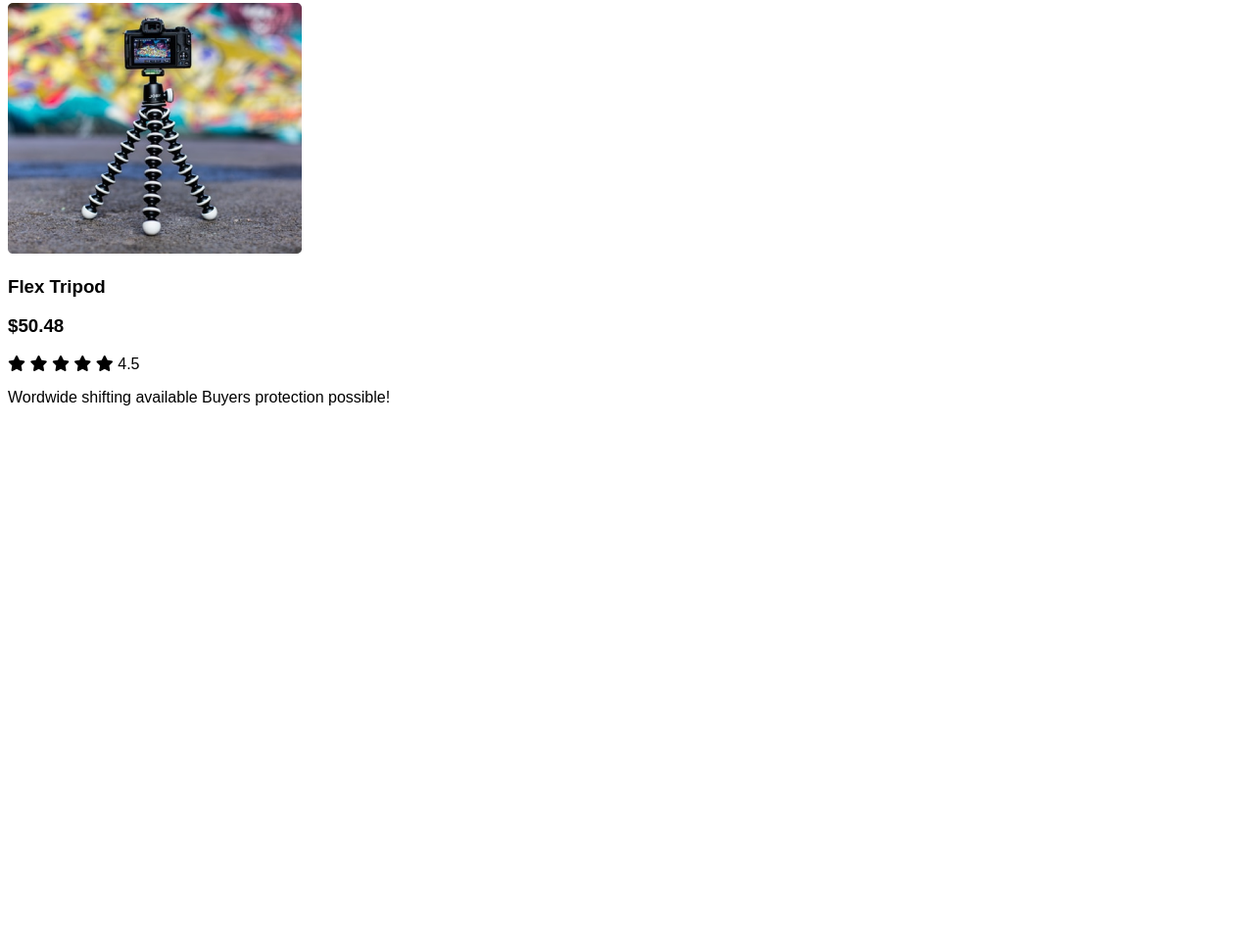
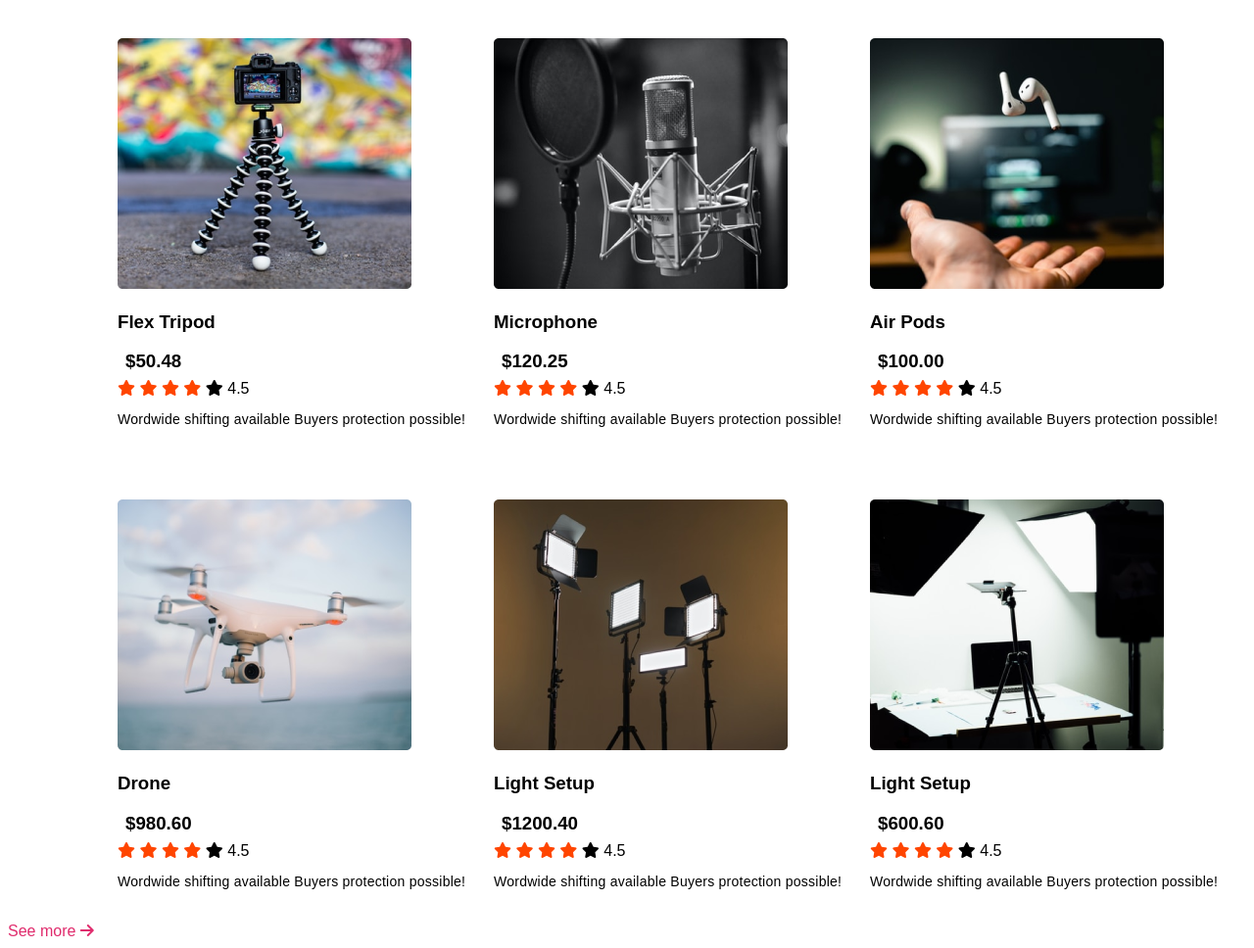
Before and after one commit to Xenon-xod/Assignment-2, a plain HTML site: page index.html in a window 1280 px wide. Shown: the part 618-1586 px from the top of the page at 98% size. Before the commit the page ends 1049 px from the top, so only its background shows below. Drawn offline with Linux system fonts and the light colour scheme.

Commit message:
middle section

```diff
--- a/index.html
+++ b/index.html
@@ -31,22 +31,109 @@
             </article>
         </section>
         <section>
-            <h1>Basic Tools</h1>
+            <h1 class="tool-heading">Basic Tools</h1>
             <div class="tools">
+                <div class="tool">
                     <div class="tool-img">
                         <img src="images/tripod.png" alt="">
                     </div>
                     <div class="tool-info">
                         <h3 class="tool-title">Flex Tripod</h3>
                         <h3 class="tool-prize">$50.48</h3>
+                        <div>
+                            <i class="fas fa-star filled"></i>
+                            <i class="fas fa-star filled"></i>
+                            <i class="fas fa-star filled"></i>
+                            <i class="fas fa-star filled"></i>
+                            <i class="fas fa-star empty "></i>
+                            <span>4.5</span>
+                        </div>
+                        <p class="description">Wordwide shifting available Buyers protection possible!</p>
+                    </div>
+                </div>
+                <div class="tool">
+                    <div class="tool-img">
+                        <img src="images/mic.png" alt="">
+                    </div>
+                    <div class="tool-info">
+                        <h3 class="tool-title">Microphone</h3>
+                        <h3 class="tool-prize">$120.25</h3>
                         <i class="fas fa-star filled"></i>
                         <i class="fas fa-star filled"></i>
                         <i class="fas fa-star filled"></i>
                         <i class="fas fa-star filled"></i>
                         <i class="fas fa-star "></i>
                         <span>4.5</span>
-                    <p>Wordwide shifting available Buyers protection possible!</p>
+                        <p class="description">Wordwide shifting available Buyers protection possible!</p>
                     </div>
+                </div>
+                <div class="tool">
+                    <div class="tool-img">
+                        <img src="images/airpod.png" alt="">
+                    </div>
+                    <div class="tool-info">
+                        <h3 class="tool-title">Air Pods</h3>
+                        <h3 class="tool-prize">$100.00</h3>
+                        <i class="fas fa-star filled"></i>
+                        <i class="fas fa-star filled"></i>
+                        <i class="fas fa-star filled"></i>
+                        <i class="fas fa-star filled"></i>
+                        <i class="fas fa-star "></i>
+                        <span>4.5</span>
+                        <p class="description">Wordwide shifting available Buyers protection possible!</p>
+                    </div>
+                </div>
+                <div class="tool">
+                    <div class="tool-img">
+                        <img src="images/drone.png" alt="">
+                    </div>
+                    <div class="tool-info">
+                        <h3 class="tool-title">Drone</h3>
+                        <h3 class="tool-prize">$980.60</h3>
+                        <i class="fas fa-star filled"></i>
+                        <i class="fas fa-star filled"></i>
+                        <i class="fas fa-star filled"></i>
+                        <i class="fas fa-star filled"></i>
+                        <i class="fas fa-star "></i>
+                        <span>4.5</span>
+                        <p class="description">Wordwide shifting available Buyers protection possible!</p>
+                    </div>
+                </div>
+                <div class="tool">
+                    <div class="tool-img">
+                        <img src="images/lights.png" alt="">
+                    </div>
+                    <div class="tool-info">
+                        <h3 class="tool-title">Light Setup</h3>
+                        <h3 class="tool-prize">$1200.40</h3>
+                        <i class="fas fa-star filled"></i>
+                        <i class="fas fa-star filled"></i>
+                        <i class="fas fa-star filled"></i>
+                        <i class="fas fa-star filled"></i>
+                        <i class="fas fa-star "></i>
+                        <span>4.5</span>
+                        <p class="description">Wordwide shifting available Buyers protection possible!</p>
+                    </div>
+                </div>
+                <div class="tool">
+                    <div class="tool-img">
+                        <img src="images/setup.png" alt="">
+                    </div>
+                    <div class="tool-info">
+                        <h3 class="tool-title">Light Setup</h3>
+                        <h3 class="tool-prize">$600.60</h3>
+                        <i class="fas fa-star filled"></i>
+                        <i class="fas fa-star filled"></i>
+                        <i class="fas fa-star filled"></i>
+                        <i class="fas fa-star filled"></i>
+                        <i class="fas fa-star "></i>
+                        <span>4.5</span>
+                        <p class="description">Wordwide shifting available Buyers protection possible!</p>
+                    </div>
+                </div>
+            </div>
+            <div>
+                <a class="explore" href="">See more <i class="fas fa-arrow-right"></i></a>
             </div>
 
         </section>
--- a/style.css
+++ b/style.css
@@ -2,6 +2,7 @@
  body {
     font-family: 'Poppins', sans-serif;
 }
+
 
  /* ___First Section Styles___ */
 .first-heading {
@@ -36,3 +37,38 @@
     padding-bottom: 11px;
     background-size: 425px;
 }
+/* ___Tools Styles___ */
+.tool-heading {
+    text-align: center;
+    color:#3A3A3A;
+    font-size: 28px;
+    margin: 32px;
+
+}
+.tools {
+    display: grid;
+    grid-template-columns: repeat(3, 1fr);
+    grid-row-gap: 20px;
+    margin-left: 112px;
+}
+.tool {
+    background-color:#FFFFFF;
+    margin: 20px 0px;
+}
+.description{
+    font-size: 14px;
+    letter-spacing: 0.018em;
+}
+.tool title {
+    margin: 7px 0px;
+}
+.tool-prize {
+    margin: 8px;
+}
+.fa-star.filled {
+    color: orangered;
+}
+.explore {
+    color:#E02C6D;
+    text-decoration: none;
+}
```
Lines whose indentation alone changed are shown as unchanged.
